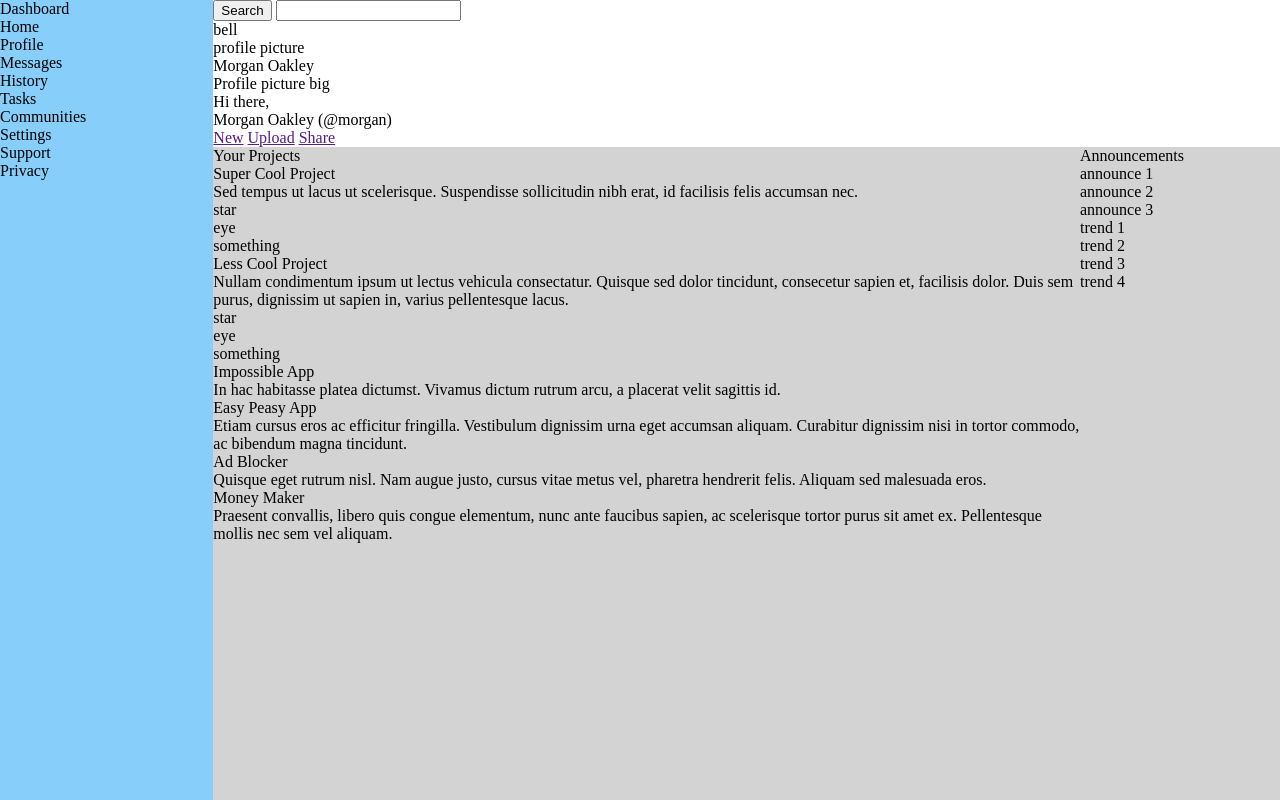
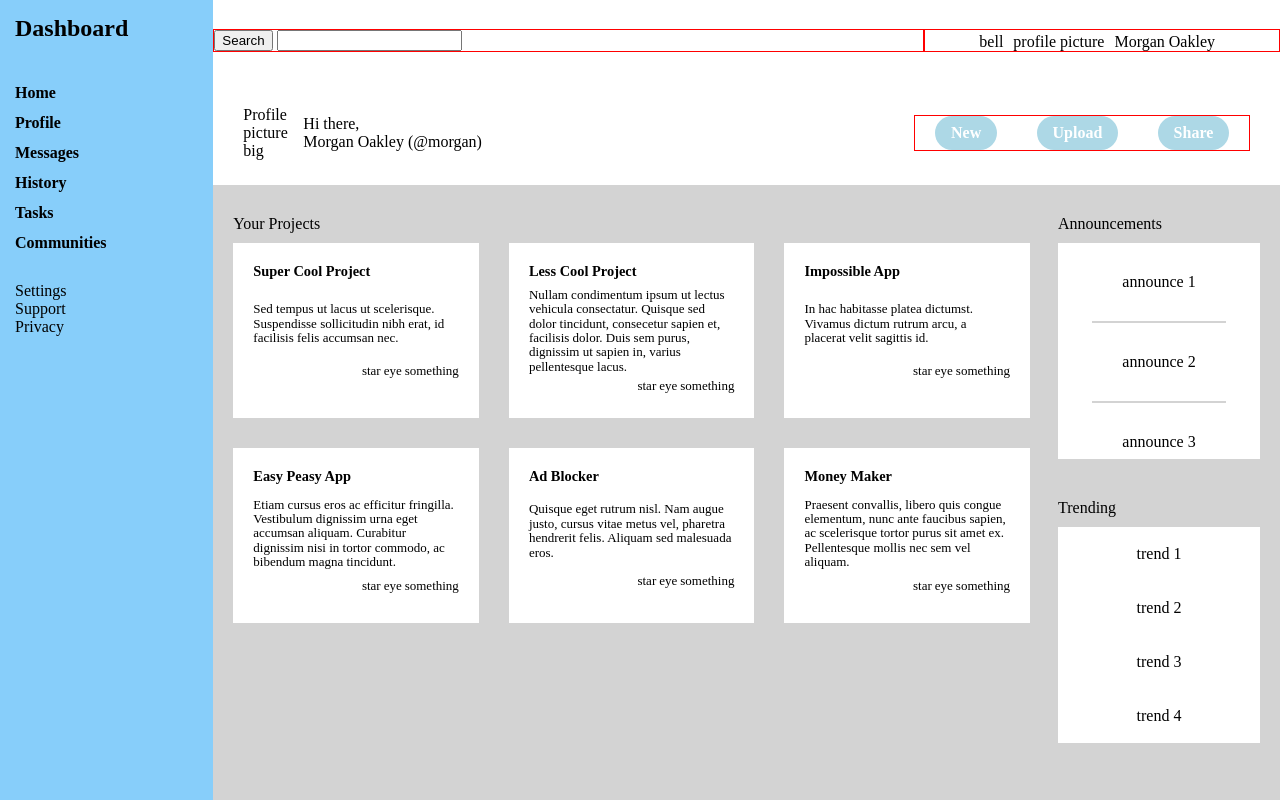
Before and after one commit to xney/admin-dashboard, a plain HTML site: page index.html in a window 1280 px wide. Shown: the top 800 px of the page. Drawn offline with Linux system fonts and the light colour scheme.

Commit message:
finish rough website

```diff
--- a/index.html
+++ b/index.html
@@ -8,7 +8,7 @@
 </head>
 <body>
     <header>
-        <div>
+        <div id="search-nav-user-profile-options-container">
             <div id="search-nav">
                 <button>Search</button>
                 <input type="text" name="" id="search-bar">
@@ -19,7 +19,7 @@
                 <div>Morgan Oakley</div>
             </div>
         </div>
-        <div>
+        <div id="user-welcome-project-options-container">
             <div id="user-welcome">
                 <div>Profile picture big</div>
                 <div id="user-welcome-message">
@@ -77,36 +77,57 @@
                 <div class="project">
                     <h3>Impossible App</h3>
                     <div>In hac habitasse platea dictumst. Vivamus dictum rutrum arcu, a placerat velit sagittis id.</div>
+                    <div class="project-interaction-links">
+                        <div>star</div>
+                        <div>eye</div>
+                        <div>something</div>
+                    </div>
                 </div>
                 <div class="project">
                     <h3>Easy Peasy App</h3>
                     <div>Etiam cursus eros ac efficitur fringilla. Vestibulum dignissim urna eget accumsan aliquam. Curabitur dignissim nisi in tortor commodo, ac bibendum magna tincidunt.</div>
+                    <div class="project-interaction-links">
+                        <div>star</div>
+                        <div>eye</div>
+                        <div>something</div>
+                    </div>
                 </div>
                 <div class="project">
                     <h3>Ad Blocker</h3>
                     <div>Quisque eget rutrum nisl. Nam augue justo, cursus vitae metus vel, pharetra hendrerit felis. Aliquam sed malesuada eros.</div>
+                    <div class="project-interaction-links">
+                        <div>star</div>
+                        <div>eye</div>
+                        <div>something</div>
+                    </div>
                 </div>
                 <div class="project">
                     <h3>Money Maker</h3>
                     <div>Praesent convallis, libero quis congue elementum, nunc ante faucibus sapien, ac scelerisque tortor purus sit amet ex. Pellentesque mollis nec sem vel aliquam.</div>
+                    <div class="project-interaction-links">
+                        <div>star</div>
+                        <div>eye</div>
+                        <div>something</div>
+                    </div>
                 </div>
             </div>
         </div>
         <div id="announcements-trending-container">
             <div id="announcements-container">
                 <h2>Announcements</h2>
-                    <div id="announcements">
+                <div id="announcements">
                     <div class="announcement">announce 1</div>
                     <div class="announcement">announce 2</div>
                     <div class="announcement">announce 3</div>
                 </div>
             </div>
             <div id="trending-container">
+                <h2>Trending</h2>
                 <div id="trending">
-                <div class="trend">trend 1</div>
-                <div class="trend">trend 2</div>
-                <div class="trend">trend 3</div>
-                <div class="trend">trend 4</div>
+                    <div class="trend">trend 1</div>
+                    <div class="trend">trend 2</div>
+                    <div class="trend">trend 3</div>
+                    <div class="trend">trend 4</div>
                 </div>
             </div>
         </div>
--- a/styles.css
+++ b/styles.css
@@ -24,33 +24,200 @@ time, mark, audio, video {
     box-sizing: border-box;
 }
 
-div {
-    border-width: 1px;
-    border-color: red;
-}
-
 body {
     display: grid;
-    grid-template-columns: 1fr 5fr;
+    grid-template-columns: minmax(160px, 1fr) 5fr;
     grid-template-rows: 1fr 6fr;
 }
 
 header {
     grid-row: 1/2;
     grid-column: 2/3;
+
+    display: grid;
+    grid-template-rows: 80px 105px;
+}
+
+#search-nav-user-profile-options-container {
+    align-self: center;
+    display: grid;
+    grid-template-columns: minmax(200px, 2fr) minmax(320px, 1fr);
+    border-width: 1px;
+}
+
+#search-nav {
+    grid-column: 1/2;
+    border-width: 1px;
+    border-style: solid;
+    border-color: red;
+}
+
+#user-profile-options {
+    grid-column: 2/3;
+
+    display: flex;
+    align-items: end;
+    justify-content: end;
+    gap: 10px;
+    padding-right: 4rem;
+    border-width: 1px;
+    border-style: solid;
+    border-color: red;
+}
+
+#user-welcome-project-options-container {
+    display: grid;
+    grid-template-columns: 4fr 2fr;
+    padding-left: 30px;
+    padding-right: 30px;
+    align-items: center;
+}
+
+#user-welcome {
+    display: grid;
+    grid-template-columns: 60px 1fr;
+    align-items: center;
+}
+
+#project-options {
+    border-width: 1px;
+    border-style: solid;
+    border-color: red;
+    display: flex;
+    justify-content: space-around;
+
+}
+
+#project-options a{
+    background-color: lightblue;
+    padding: 0.5rem 1rem 0.5rem 1rem;
+    border-radius: 1.5rem;
+    text-decoration: none;
+    font-weight: bold;
+    color: white
 }
 
 #sidebar {
     background-color: lightskyblue;
     grid-row: 1 / 3;
+
+    display: flex;
+    flex-direction: column;
+    flex-wrap: none;
+    gap: 30px;
+    padding: 15px;
+}
+
+#dashboard {
+    font-size: x-large;
+    font-weight: 700;
+}
+
+#sidebar-nav-links {
+    font-size: medium;
+    font-weight: 700;
+}
+
+#sidebar-nav-links div {
+    padding-top: 12px;
 }
 
 #main {
-
     background-color: lightgray;
     grid-column: 2/3;
     grid-row: 2/3;
 
     display: grid;
-    grid-template-columns: 1fr 200px;
+    grid-template-columns: 1fr 230px;
 }
+
+#projects-container {
+    padding: 20px;
+}
+
+#projects-container h2 {
+    padding-top: 10px;
+    padding-bottom: 10px;
+}
+
+#projects {
+    display: grid;
+    gap: 30px;
+    grid-template-columns: repeat(auto-fit, minmax(220px, 1fr));
+
+}
+
+.project {
+    height: 175px;
+    background-color: white;
+    padding: 20px;
+
+    display: grid;
+}
+
+.project h3 {
+    font-weight: bold;
+    font-size: .9rem;
+    padding-bottom: 3px;
+}
+
+.project div {
+    font-size: small;
+    line-height: .9rem;
+}
+
+.project-interaction-links {
+    display: flex;
+    flex-wrap: nowrap;
+    flex-direction: row;
+    justify-content: flex-end;
+    gap: 3px;
+}
+
+#announcements-container {
+    padding: 20px;
+    padding-left: 8px;
+}
+
+#announcements-container h2 {
+    padding-top: 10px;
+    padding-bottom: 10px;
+}
+
+#announcements {
+    background-color: white;
+    height: 27vh;
+
+    display: grid;
+    grid-template-rows: repeat(3, 1fr);
+    justify-content: center;
+}
+
+.announcement {
+    padding: 30px;
+}
+
+.announcement:not(:last-of-type) {
+    border-bottom: 2px solid lightgray;
+}
+
+#trending-container {
+    padding: 20px;
+    padding-left: 8px;
+
+
+}
+
+#trending-container h2 {
+    padding-bottom: 10px;
+}
+
+#trending {
+    background-color: white;
+    height: 27vh;
+
+    display: grid;
+    grid-template-rows: repeat(auto-fit, 1fr);
+    justify-content: center;
+    align-items: center;
+}
```
